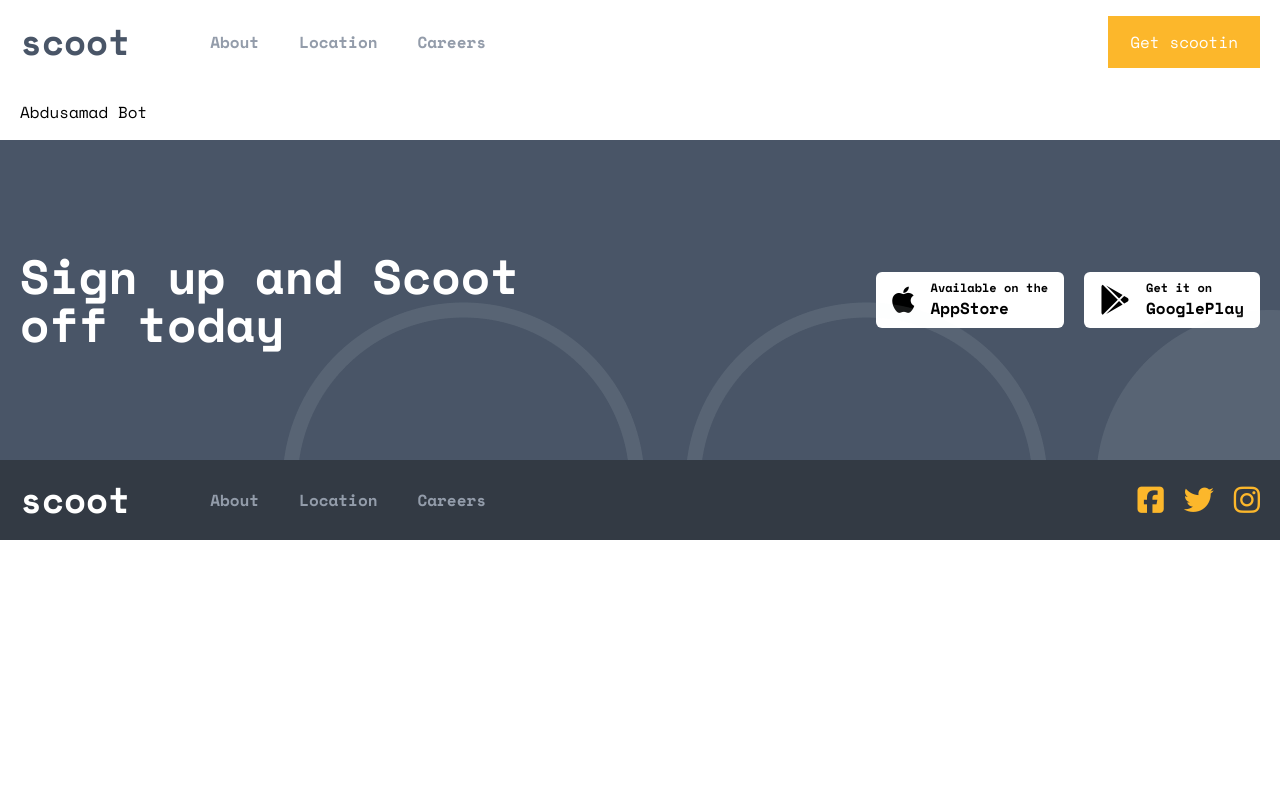
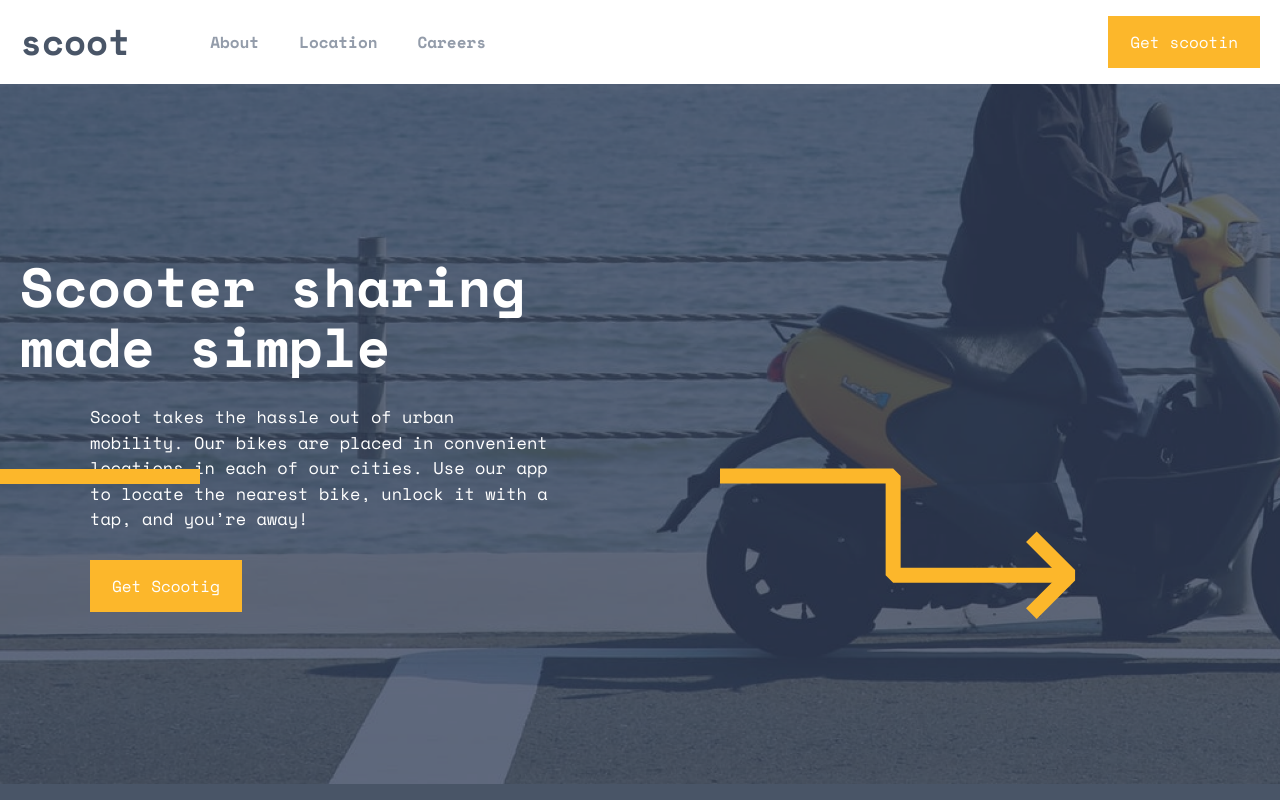
Before and after one commit to Legion154/scoot, a React (Vite) app: page / in a window 1280 px wide. Shown: the top 800 px of the page. Built offline with nearby package versions, Linux system fonts and the light colour scheme.

Commit message:
hero added

```diff
--- a/src/pages/Home/Home.jsx
+++ b/src/pages/Home/Home.jsx
@@ -1,21 +1,44 @@
-import React from "react"
-import bg from "../../assets/homeBg.png"
-import eclipse from "../../assets/eclipses.png"
-import phone from "../../assets/phone.png"
-import scooter from "../../assets/scooter.png"
-import scooter2 from "../../assets/scooter2.png"
-import telemetry from "../../assets/telemetryHome.png"
-import city from "../../assets/cityHome.png"
-import payment from "../../assets/paymentHome.png"
-import rightArrow from "../../assets/rightArrow.svg"
-import leftHome from "../../assets/leftArrow.svg"
+import React from "react";
+import bg from "../../assets/homeBg.png";
+import eclipse from "../../assets/eclipses.png";
+import phone from "../../assets/phone.png";
+import scooter from "../../assets/scooter.png";
+import scooter2 from "../../assets/scooter2.png";
+import telemetry from "../../assets/telemetryHome.png";
+import city from "../../assets/cityHome.png";
+import payment from "../../assets/paymentHome.png";
+import rightArrow from "../../assets/rightArrow.svg";
+import leftHome from "../../assets/leftArrow.svg";
+import { Button } from "../../components/Button";
 
 const Home = () => {
   return (
-    <main className="py-4 px-3 sm:px-5 2xl:px-40">
-      <h1>Abdusamad Bot</h1>
+    <main className="">
+      <section
+        style={{ backgroundImage: `url(${bg})` }}
+        className=" py-4 px-3 sm:px-5 2xl:px-40 flex gap-[40px] items-center justify-center md:justify-normal relative bg-center bg-cover bg-no-repeat  container w-[100vw] bg-[url('{bg}')] h-[700px]"
+      >
+        <div className="flex flex-col gap-7 items-start">
+          <h1 className="w-[300px] md:w-[600px] text-white text-[30px] md:text-[55px] font-bold leading-[60px]">
+            Scooter sharing  made simple
+          </h1>
+          <p className=" xl:ml-[70px] w-[300px] sm:w-[460px] text-white text-[17px] font-medium">
+            Scoot takes the hassle out of urban mobility. Our bikes are placed
+            in convenient locations in each of our cities. Use our app to locate
+            the nearest bike, unlock it with a tap, and you’re away!
+          </p>
+          <div className=" xl:ml-[70px]">
+
+          <Button name=" Get Scootig"/>
+          </div>
+          <div className="hidden md:flex absolute bottom-[300px] left-0 w-[200px] h-[15px] bg-[#FCB72B]"></div>
+          <div className="hidden md:flex absolute bottom-[165px] left-[720px]">
+            <img src={rightArrow} alt="" />
+          </div>
+        </div>
+      </section>
     </main>
-  )
-}
+  );
+};
 
-export default Home
+export default Home;
```
